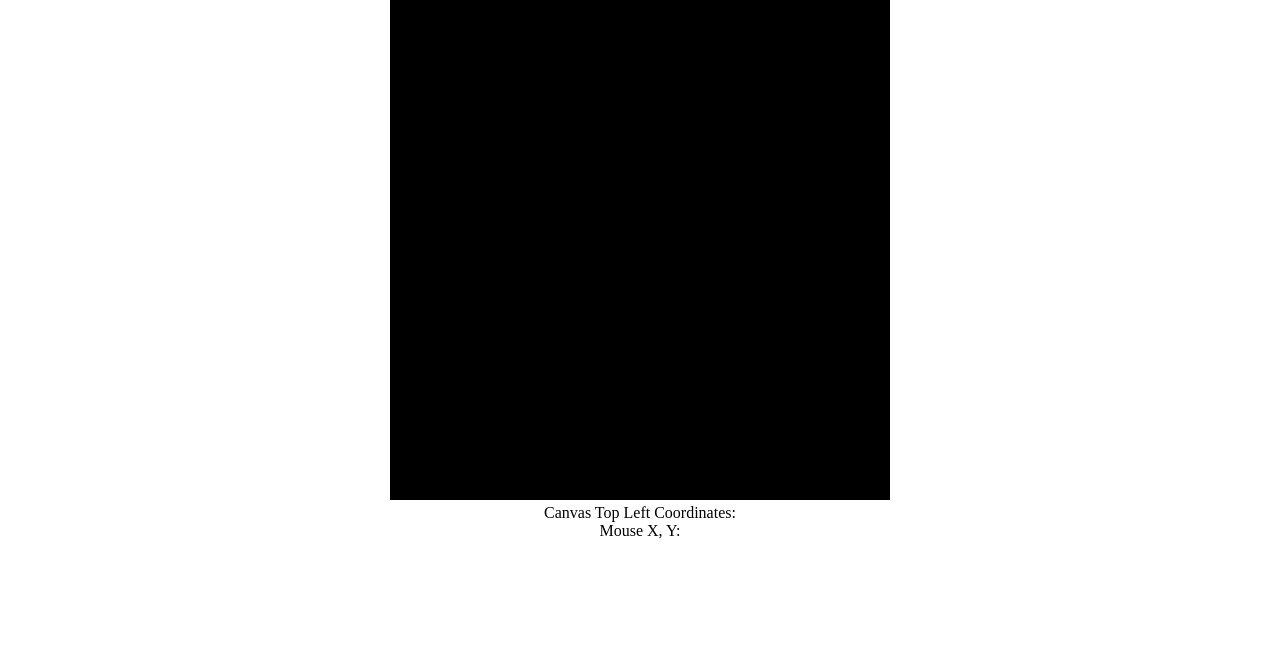
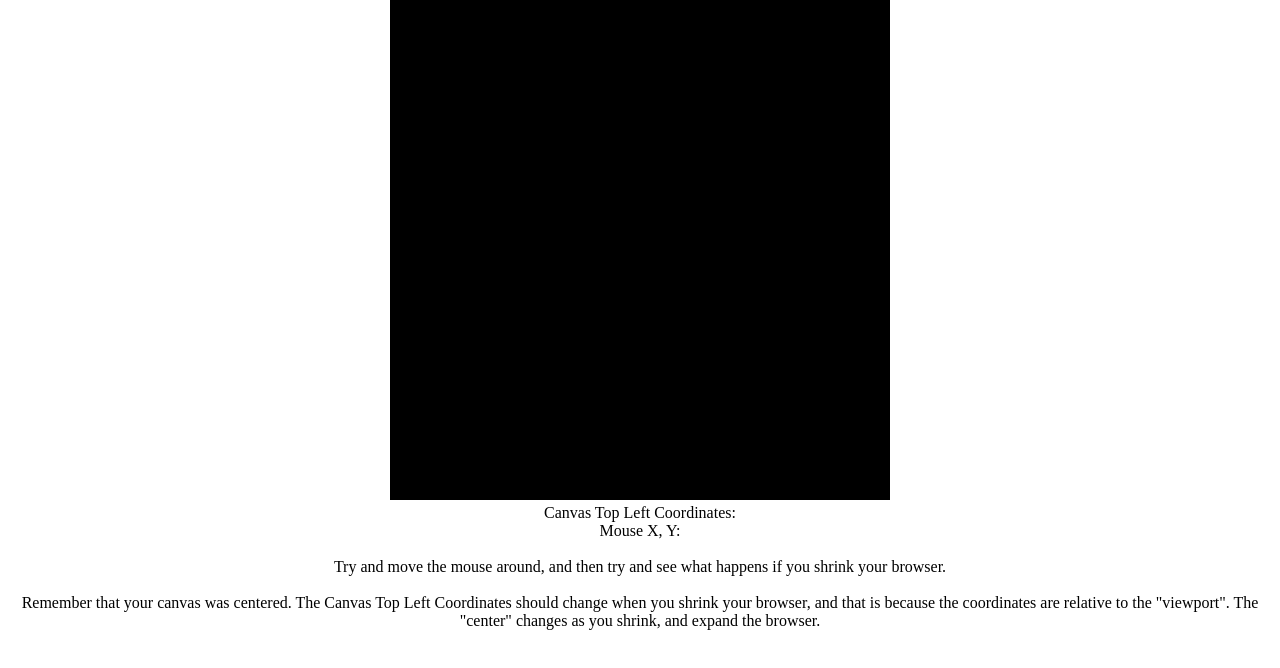
Before and after one commit to PrefaceCoding/canvas-offset, a plain HTML site: page index.html in a window 1280 px wide. Drawn offline with Linux system fonts and the light colour scheme.

Commit message:
Add files via upload

```diff
--- a/index.html
+++ b/index.html
@@ -12,6 +12,10 @@
 	<div>
 		<p id="canvasx">Canvas Top Left Coordinates: </p>
 		<p id="mousex">Mouse X, Y: </p>
+		<br>
+		<p>Try and move the mouse around, and then try and see what happens if you shrink your browser.</p>
+		<br>
+		<p>Remember that your canvas was centered. The Canvas Top Left Coordinates should change when you shrink your browser, and that is because the coordinates are relative to the "viewport". The "center" changes as you shrink, and expand the browser.</p>
 
 
 	</div>
```
